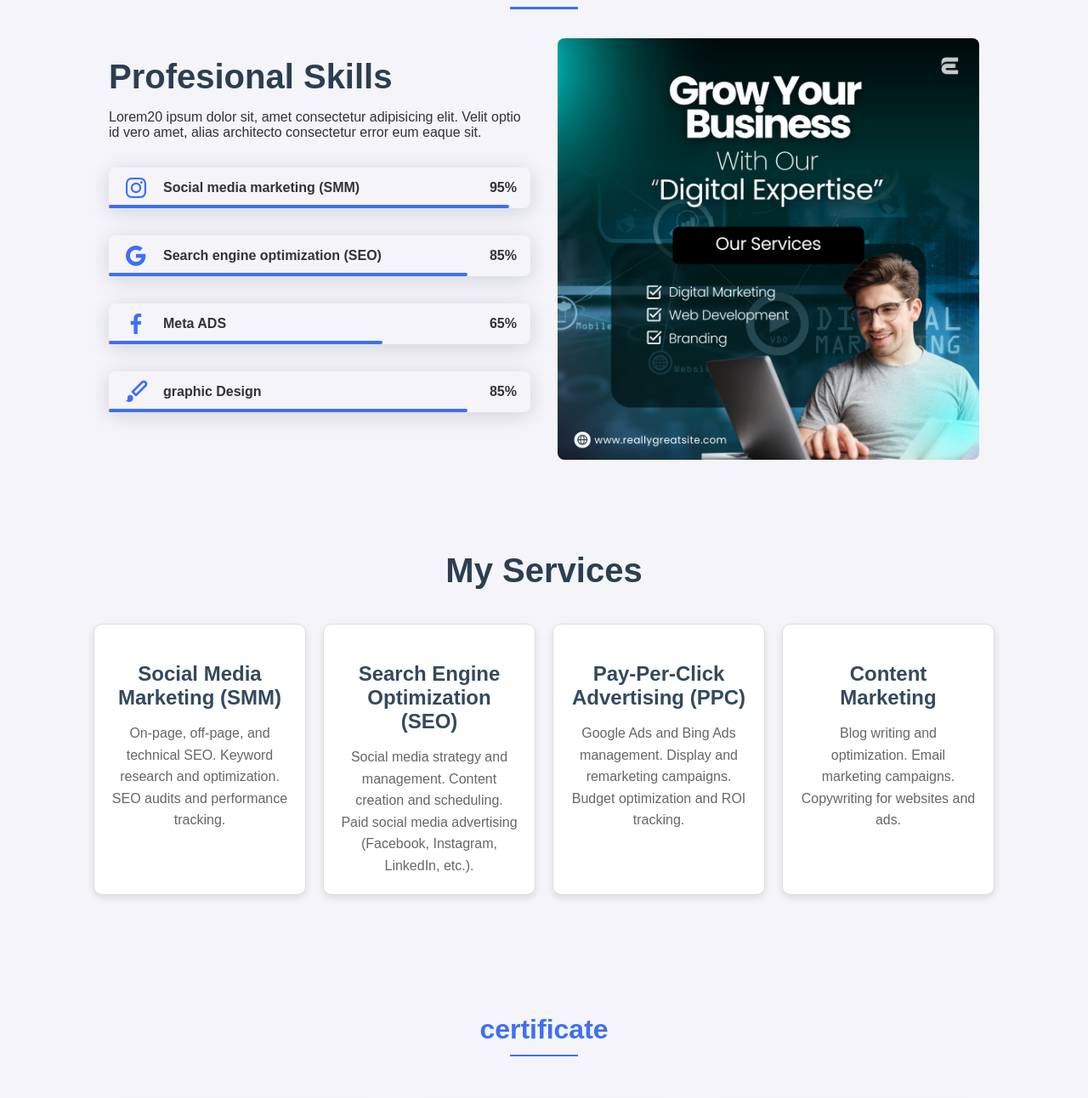
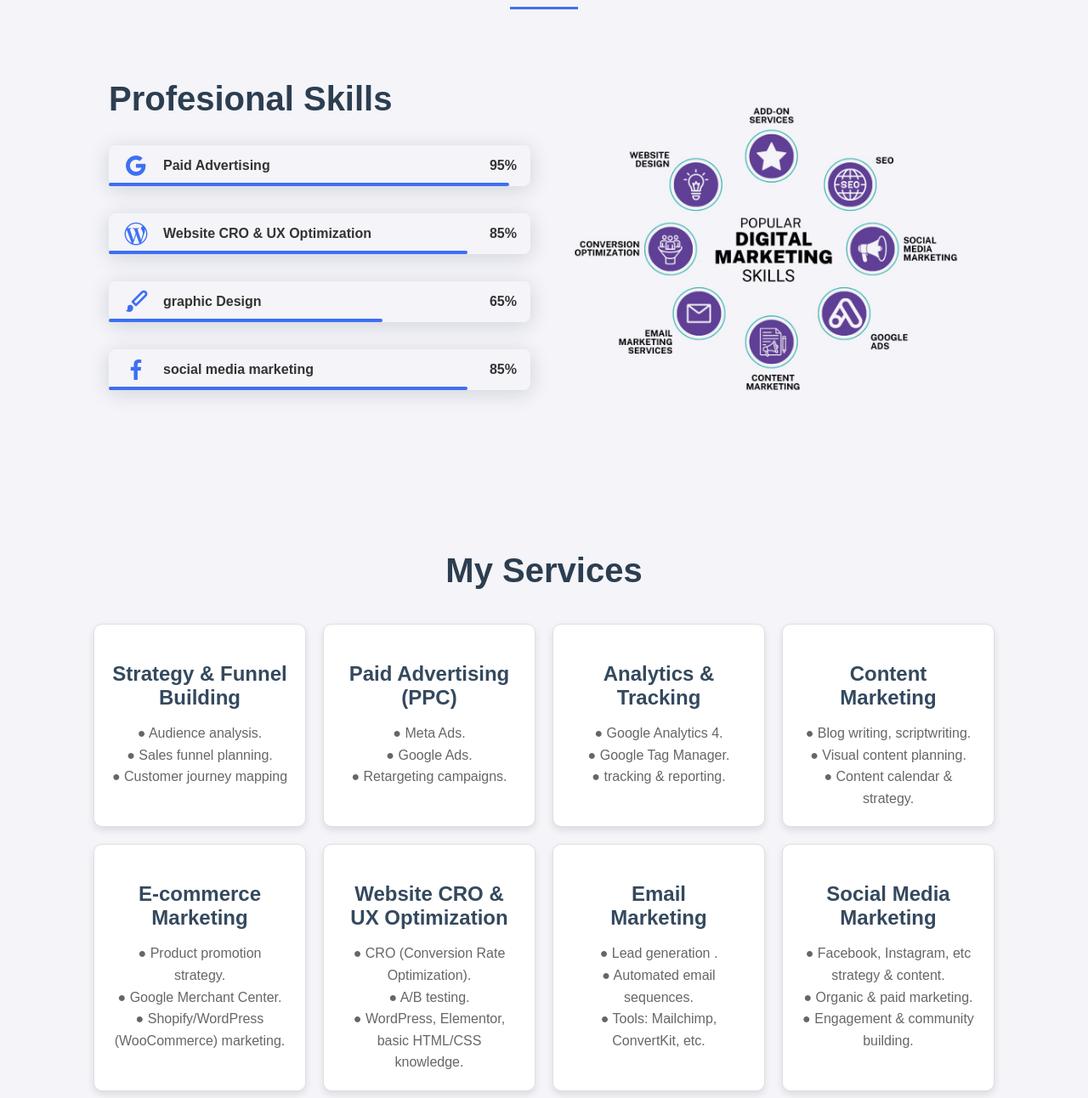
Before and after one commit to abdul-kader73/my-portfolio, a plain HTML site: page Index.html in a window 1280 px wide. Shown: the part 1408-2700 px from the top of the page at 85% size. Drawn offline with nearby package versions, Linux system fonts and the light colour scheme.

Commit message:
Update Index.html

```diff
--- a/Index.html
+++ b/Index.html
@@ -8,23 +8,23 @@
         <!-- =====BOX ICONS===== -->
         <link href='https://cdn.jsdelivr.net/npm/boxicons@2.0.5/css/boxicons.min.css' rel='stylesheet'>
 
-        <title>Portfolio website</title>
+        <title>My Portfolio</title>
     </head>
     <body>
         <!--===== HEADER =====-->
         <header class="l-header">
             <nav class="nav bd-grid">
                 <div>
-                    <a href="#" class="nav__logo">Abdul Kader</a>
+                    <a href="#" class="nav__logo">ABDUL KADER PORTFOLIO</a>
                 </div>
 
                 <div class="nav__menu" id="nav-menu">
                     <ul class="nav__list">
-                        <li class="nav__item"><a href="#home" class="nav__link active-link">Home</a></li>
-                        <li class="nav__item"><a href="#about" class="nav__link">About</a></li>
-                        <li class="nav__item"><a href="#skills" class="nav__link">Skills</a></li>
-                        <li class="nav__item"><a href="#work" class="nav__link">certificate</a></li>
-                        <li class="nav__item"><a href="#contact" class="nav__link">Contact</a></li>
+                        <li class="nav__item"><a href="#home" class="nav__link active-link">HOME</a></li>
+                        <li class="nav__item"><a href="#about" class="nav__link">ABOUT</a></li>
+                        <li class="nav__item"><a href="#skills" class="nav__link">SKILLS</a></li>
+                        <li class="nav__item"><a href="#work" class="nav__link">CERTIFICATE</a></li>
+                        <li class="nav__item"><a href="#contact" class="nav__link">CONTACT</a></li>
                     </ul>
                 </div>
 
@@ -56,7 +56,7 @@
                         </mask>
                         <g mask="url(#mask0)">
                             <path d="M9.19024 145.964C34.0253 76.5814 114.865 54.7299 184.111 29.4823C245.804 6.98884 311.86 -14.9503 370.735 14.143C431.207 44.026 467.948 107.508 477.191 174.311C485.897 237.229 454.931 294.377 416.506 344.954C373.74 401.245 326.068 462.801 255.442 466.189C179.416 469.835 111.552 422.137 65.1576 361.805C17.4835 299.81 -17.1617 219.583 9.19024 145.964Z"/>
-                            <image class="home__blob-img" x="50" y="60" href="kader.png"/>
+                            <image class="home__blob-img" x="50" y="60" href="undefined_image__1_-removebg-preview.png"/>
                         </g>
                     </svg>
                 </div>
@@ -72,8 +72,11 @@
                     </div>
 
                     <div>
-                        <h2 class="about__subtitle">I'am Abdul Kader</h2>
-                        <p class="about__text">Lorem ipsum dolor, sit amet consectetur adipisicing elit. Accusamus deleniti et molestias facere, minima nihil., ipsum dolor sit amet consectetur adipisicing esoluta quasi expedita asperiores sed commodi quas necessitatibus inventore hic veritatis accusantium eos reiciendis officiis id nobis laboriosam libero pariatur. Error ipsa, harum voluptate dolor quisquam molestias mollitia minus neque, quaerat, tis modi  non ab eligendi similique..</p>
+                        <h2 class="about__subtitle">● I'am Abdul Kader</h2>
+                        <p class="about__text">  a creative and growth-focused Full Stack Digital Marketing Expert.<br> From Meta Ads to Google Analytics, SEO to content strategy—<br>I blend creativity with data to deliver powerful digital solutions.<br> I help brands stand out, engage the right audience, and turn clicks into conversions.<br>
+                        With a passion for innovation and results, I don’t just run campaigns—<br>I build experiences that connect and convert. Whether you're a startup or an established brand, I’m here to scale your online success with smart, tailored strategies. Let's bring your digital vision to life!<br>
+                        <br>
+                        Let’s connect and take your digital presence to the next level — because your success is my mission.</p>
                     </div>
                 </div>
             </section>
@@ -85,11 +88,11 @@
                 <div class="skills__container bd-grid">
                     <div>
                         <h2 class="skills__subtitle">Profesional Skills</h2>
-                        <p class="skills__text">Lorem20 ipsum dolor sit, amet consectetur adipisicing elit. Velit optio id vero amet, alias architecto consectetur error eum eaque sit.</p>
+                        <p class="skills__text"></p>
                         <div class="skills__data">
                             <div class="skills__names">
-                                <i class='bx bxl-instagram skills__icon'></i>
-                                <span class="skills__name">Social media marketing (SMM)</span>
+                                <i class='bx bxl-google skills__icon'></i>
+                                <span class="skills__name">Paid Advertising</span>
                             </div>
                             <div class="skills__bar skills__html">
 
@@ -100,8 +103,8 @@
                         </div>
                         <div class="skills__data">
                             <div class="skills__names">
-                                <i class='bx bxl-google skills__icon'></i>
-                                <span class="skills__name">Search engine optimization (SEO)</span>
+                                <i class='bx bxl-wordpress skills__icon'></i>
+                                <span class="skills__name">Website CRO & UX Optimization</span>
                             </div>
                             <div class="skills__bar skills__css">
 
@@ -112,8 +115,8 @@
                         </div>
                         <div class="skills__data">
                             <div class="skills__names">
-                                <i class='bx bxl-facebook skills__icon' ></i>
-                                <span class="skills__name">Meta ADS</span>
+                                <i class='bx bxs-paint skills__icon' ></i>
+                                <span class="skills__name">graphic Design</span>
                             </div>
                             <div class="skills__bar skills__js">
 
@@ -124,8 +127,8 @@
                         </div>
                         <div class="skills__data">
                             <div class="skills__names">
-                                <i class='bx bxs-paint skills__icon'></i>
-                                <span class="skills__name">graphic Design</span>
+                                <i class='bx bxl-facebook skills__icon'></i>
+                                <span class="skills__name">social media marketing</span>
                             </div>
                             <div class="skills__bar skills__ux">
                             </div>
@@ -134,9 +137,8 @@
                             </div>
                         </div>
                     </div>
-
                     <div>
-                        <img src="Digital Marketing _Social media marketing _Branding (1).png" alt="" class="skills__img">
+                        <img src="Digital Marketing _Social media marketing _Branding.jpg" alt="" class="skills__img">
                     </div>
                 </div>
             </section>
@@ -147,28 +149,63 @@
             <h2>My Services</h2>
             <div class="box-container">
                 <div class="box animate__animated">
-                    <h3>Social Media Marketing (SMM)</h3>
-                    <p>On-page, off-page, and technical SEO. Keyword research and optimization. SEO audits and performance tracking.</p>
+                    <h3>Strategy & Funnel Building </h3>
+                    <p>● Audience analysis.<br>
+                       ● Sales funnel planning.<br>
+                       ● Customer journey mapping
+                    </p>
                 </div>
                 <div class="box animate__animated">
-                    <h3>Search Engine Optimization (SEO)</h3>
-                    <p>Social media strategy and management. Content creation and scheduling. Paid social media advertising (Facebook, Instagram, LinkedIn, etc.).</p>
+                    <h3>Paid Advertising (PPC)</h3>
+                    <p>● Meta Ads. <br>
+                       ● Google Ads. <br>
+                       ● Retargeting campaigns.
+                    </p>
                 </div>
                 <div class="box animate__animated">
-                    <h3>Pay-Per-Click Advertising (PPC)</h3>
-                    <p>Google Ads and Bing Ads management. Display and remarketing campaigns. Budget optimization and ROI tracking.</p>
+                    <h3> Analytics & Tracking</h3>
+                    <p>● Google Analytics 4. <br>
+                       ● Google Tag Manager. <br>
+                       ● tracking & reporting.
+                    </p>
                 </div>
                 <div class="box animate__animated">
                     <h3>Content Marketing</h3>
-                    <p>Blog writing and optimization. Email marketing campaigns. Copywriting for websites and ads.</p>
+                    <p>● Blog writing, scriptwriting.<br>
+                       ● Visual content planning. <br>
+                       ● Content calendar & strategy.
+                    </p>
                 </div>
-            </div>
+                <div class="box animate__animated">
+                    <h3> E-commerce Marketing</h3>
+                    <p> ● Product promotion strategy.<br>
+                        ● Google Merchant Center.  <br>
+                        ● Shopify/WordPress (WooCommerce) marketing.</p>
+                </div>
+                <div class="box animate__animated">
+                    <h3>Website CRO & UX Optimization </h3>
+                    <p> ● CRO (Conversion Rate Optimization).<br>
+                        ● A/B testing. <br>
+                        ● WordPress, Elementor, basic HTML/CSS knowledge.</p>
+                </div>
+                <div class="box animate__animated">
+                    <h3> Email<br> Marketing</h3>
+                    <p> ● Lead generation .<br>
+                        ● Automated email sequences. <br>
+                        ● Tools: Mailchimp, ConvertKit, etc.</p>
+                </div>
+                <div class="box animate__animated">
+                    <h3>Social Media Marketing </h3>
+                    <p> ● Facebook, Instagram, etc strategy & content.<br>
+                        ● Organic & paid marketing. <br>
+                        ● Engagement & community building.</p>
+                </div>
         </div>
     </section>
 
             <!--===== CERTIFICATE =====-->
             <section class="certificate section" id="work">
-                <h2 class="section-title">certificate</h2>
+                <h2 class="section-title">Certificate</h2>
 
                 <div class="work__container bd-grid">
                     <a href="" class="work__img">
```
